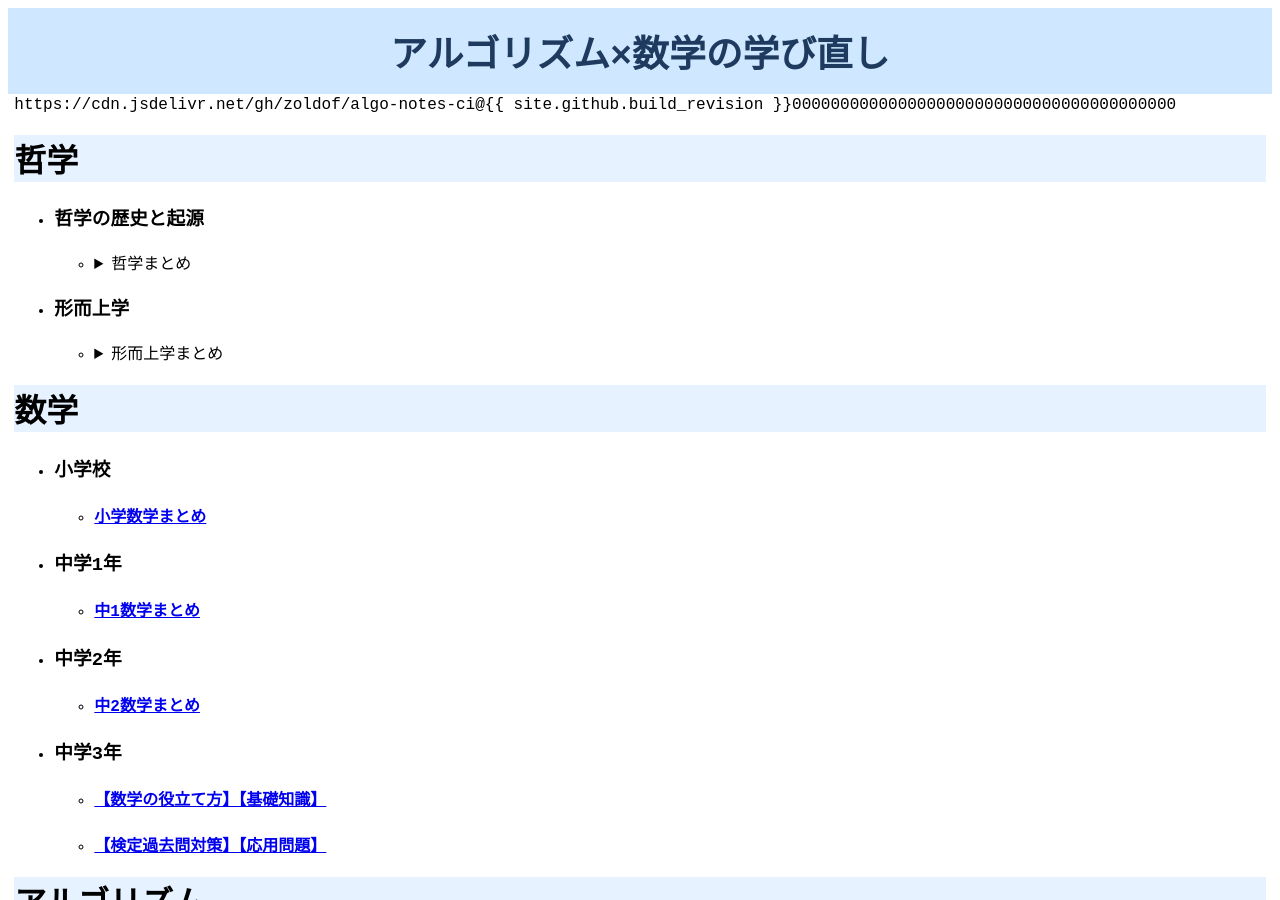
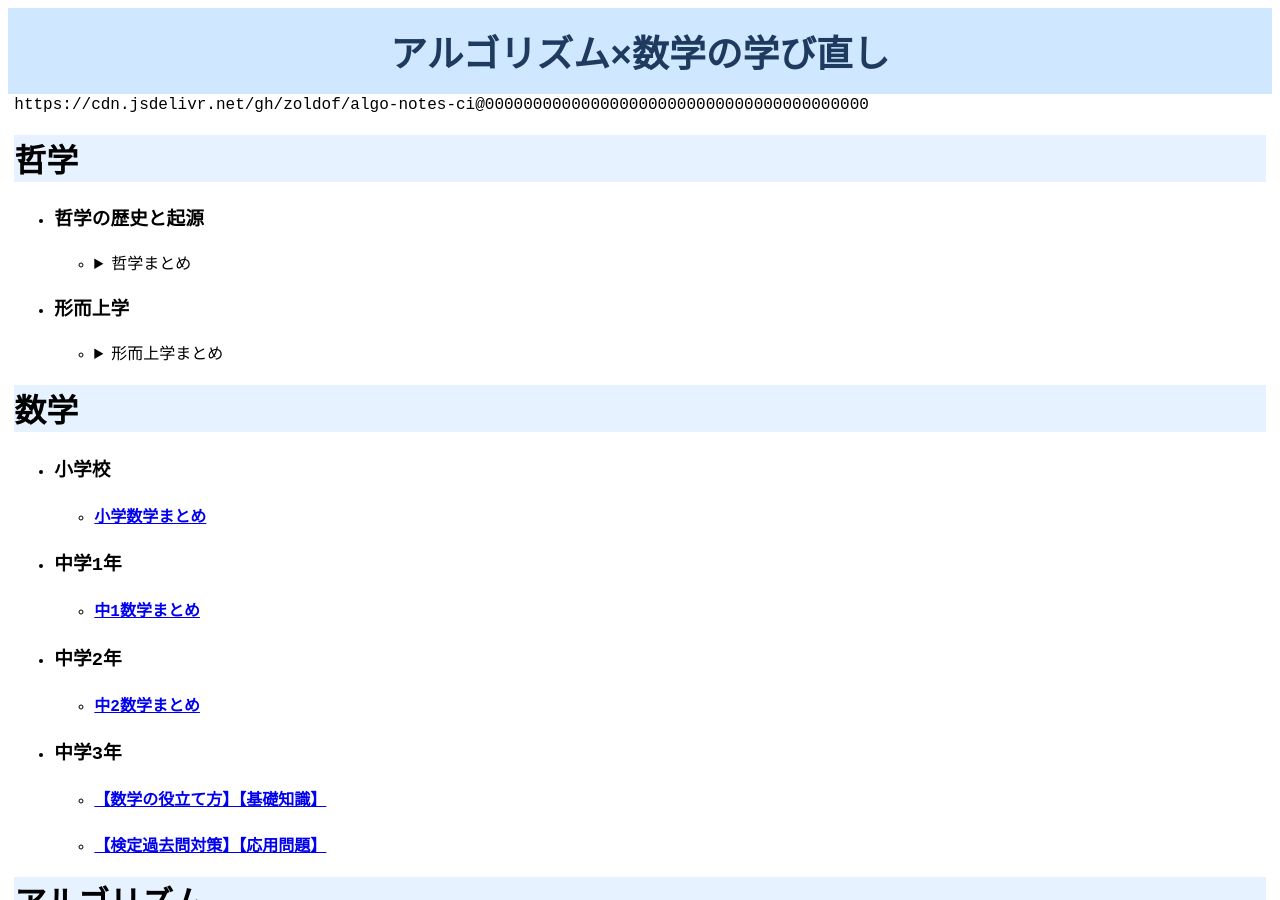
Before and after one commit to zoldof/algo-notes-ci, a Jekyll site: the page built from docs/dist/index.md, in a window 1280 px wide and 900 px high. Built offline with Jekyll 4.4.1, drawn with Linux system fonts in a browser that asks for light colours.

Commit message:
Update _config.yml

```diff
--- a/docs/_config.yml
+++ b/docs/_config.yml
@@ -1,7 +1,7 @@
 # url: "https://zoldof.com"
 # baseurl: /algo-notes-ci
 google_site_verification: "iftMWxWANpsgvxI_uGQFejVc_20AYBDnGFsmsrB19VE"
-cdn_base: "https://cdn.jsdelivr.net/gh/zoldof/algo-notes-ci@{{ site.github.build_revision }}"
+cdn_base: "https://cdn.jsdelivr.net/gh/zoldof/algo-notes-ci@"
 title: "アルゴリズム×数学の学び直し"
 markdown: kramdown
 kramdown:
```
